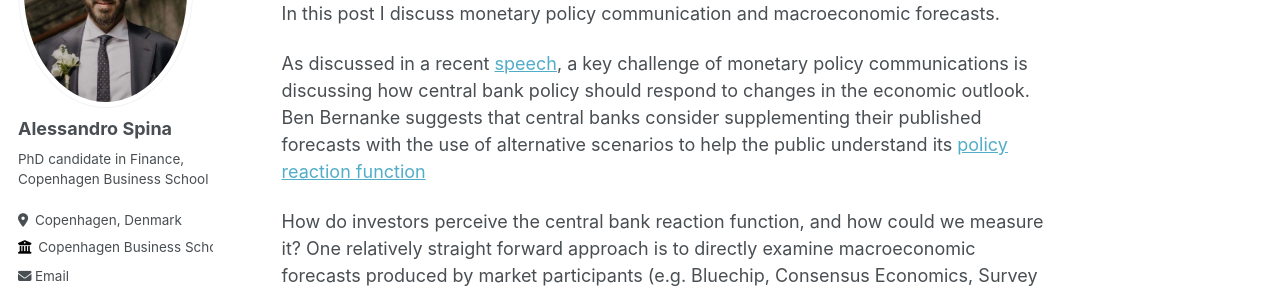
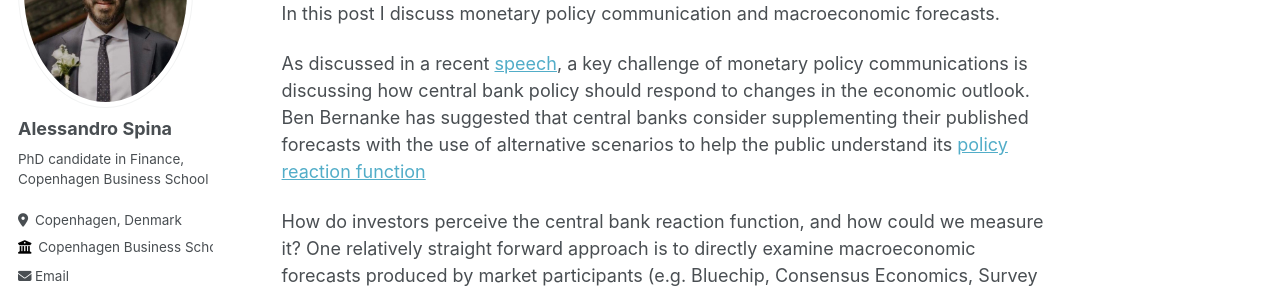
Before and after one commit to aspi6246/aspi6246.github.io, a Jekyll site: the page built from _posts/2024-07-12-blog-post-3.md, in a window 1280 px wide and 900 px high. Shown: the part 230-523 px from the top of the window. Built offline with Jekyll 4.4.1, drawn with Linux system fonts in a browser that asks for light colours; some web fonts are replaced.

Commit message:
Update 2024-07-12-blog-post-3.md

```diff
--- a/_posts/2024-07-12-blog-post-3.md
+++ b/_posts/2024-07-12-blog-post-3.md
@@ -12,7 +12,7 @@ tags:
 In this post I discuss monetary policy communication and macroeconomic forecasts.
 
 
-As discussed in a recent [speech](https://www.federalreserve.gov/newsevents/speech/cook20240710a.htm), a key challenge of monetary policy communications is discussing how central bank policy should respond to changes in the economic outlook. Ben Bernanke suggests that central banks consider supplementing their published forecasts with the use of alternative scenarios to help the public understand its [policy reaction function]( https://www.bankofengland.co.uk/independent-evaluation-office/forecasting-for-monetary-policy-making-and-communication-at-the-bank-of-england-a-review/forecasting-for-monetary-policy-making-and-communication-at-the-bank-of-england-a-review)
+As discussed in a recent [speech](https://www.federalreserve.gov/newsevents/speech/cook20240710a.htm), a key challenge of monetary policy communications is discussing how central bank policy should respond to changes in the economic outlook. Ben Bernanke has suggested that central banks consider supplementing their published forecasts with the use of alternative scenarios to help the public understand its [policy reaction function]( https://www.bankofengland.co.uk/independent-evaluation-office/forecasting-for-monetary-policy-making-and-communication-at-the-bank-of-england-a-review/forecasting-for-monetary-policy-making-and-communication-at-the-bank-of-england-a-review)
 
 How do investors perceive the central bank reaction function, and how could we measure it? One relatively straight forward approach is to directly examine macroeconomic forecasts produced by market participants (e.g. Bluechip, Consensus Economics, Survey of Professional Forecasters, etc). These economic surveys often include respondent’s forecast for a range of macroeconomic variables. If market participants believed the central bank followed a classic Taylor-rule in setting its policy rate, one should observe a correlation between changes in forecasts across macro variables. By studying how survey respondents vary their joint forecasts of the fed funds rate and other macro variables, we can understand which variables respondents believe are important to the Fed, i.e. back out the survey respondent’s subjective perception of the Fed reaction function
 
```
